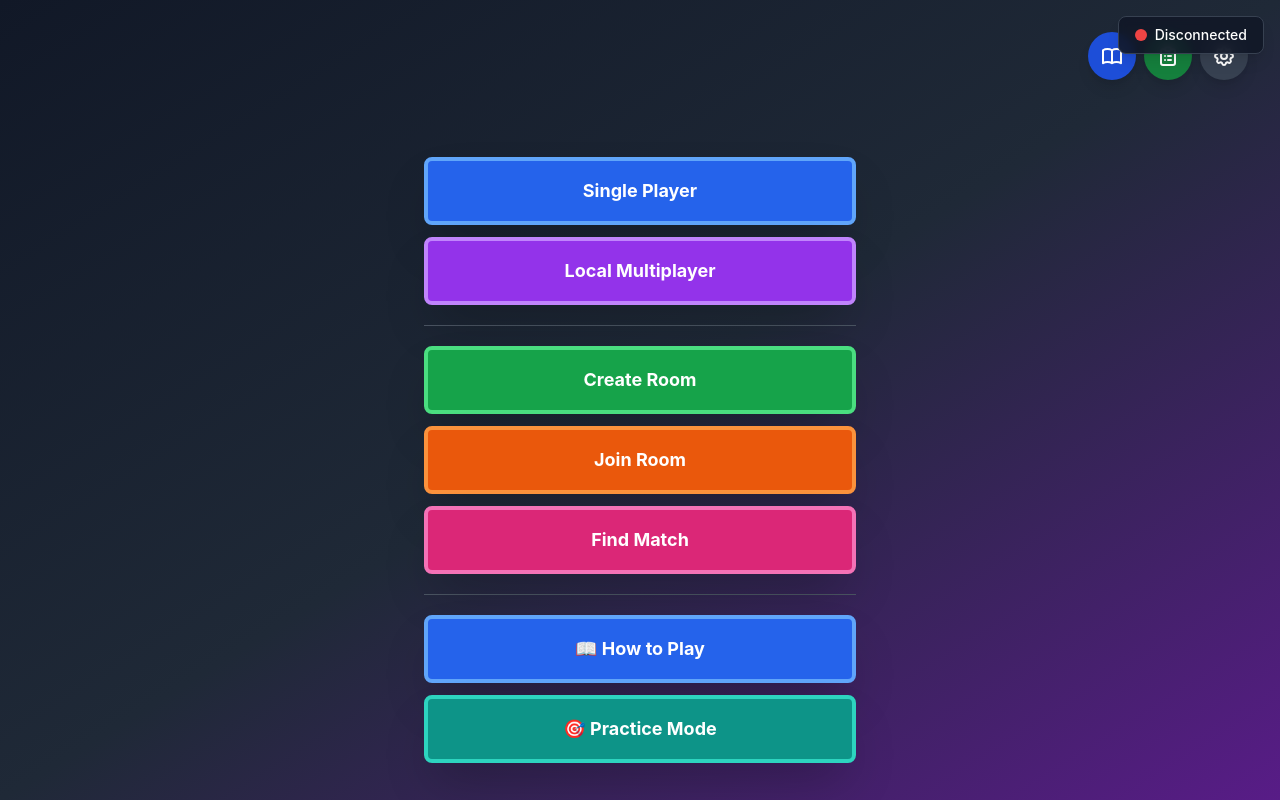
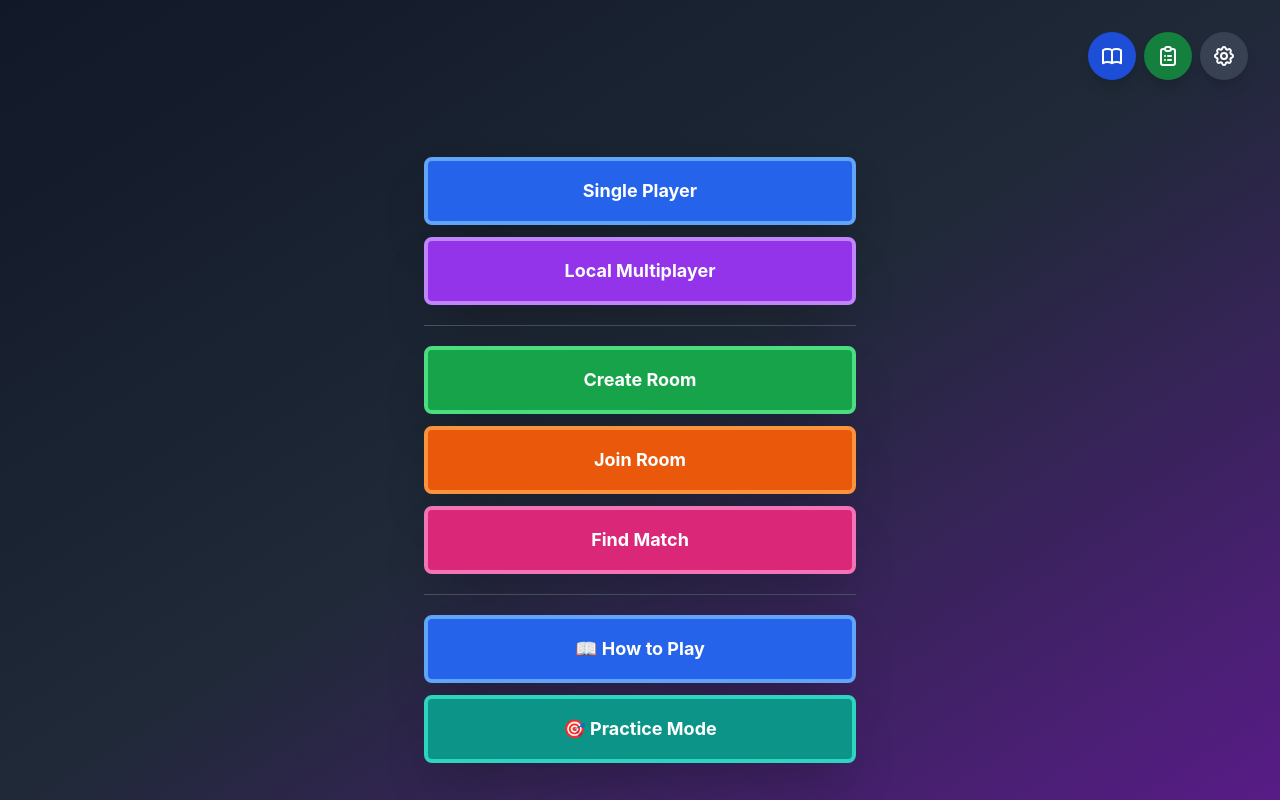
Before and after one commit to MichaelHarjani/Flip7, a React (Vite) app in the folder client/: page / in a window 1280 px wide. Built offline with nearby package versions, Linux system fonts and the light colour scheme; no server answers.

Commit message:
Remove connection indicator from title screen

```diff
--- a/client/src/App.tsx
+++ b/client/src/App.tsx
@@ -163,7 +163,6 @@ function App() {
   if (!gameStarted && !gameMode && !multiplayerMode) {
     return (
       <div className={`${screenClass} ${bgGradient} p-3 sm:p-4 pt-safe pb-safe transition-colors duration-300 flex flex-col`}>
-        <ConnectionIndicator />
         <div className="container mx-auto flex-1 flex flex-col min-h-0">
           <TitleScreen onSelectMode={(mode) => handleSelectMode(mode as GameMode)} />
         </div>
```
